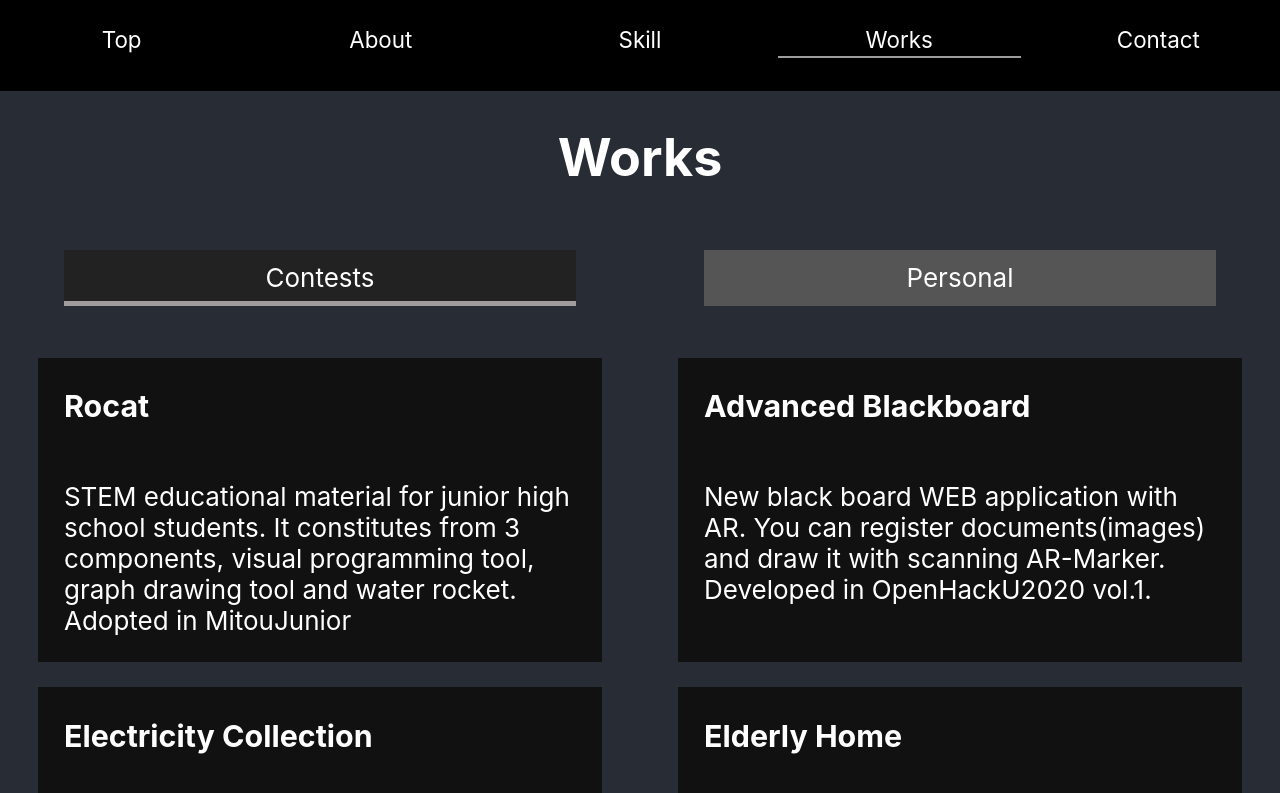
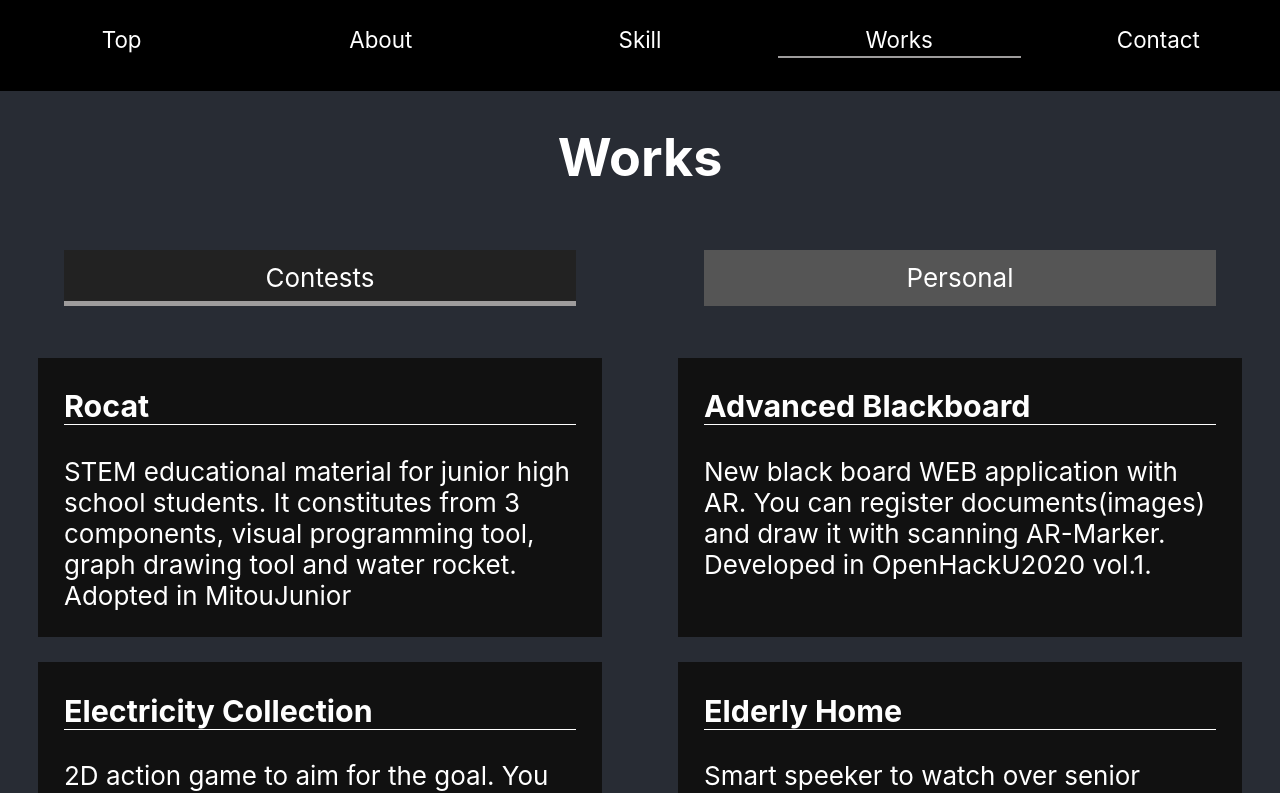
Before and after one commit to isso0424/isso0424.github.io, a React (Create React App) app: page /works in a window 1280 px wide. Shown: the top 793 px of the page. Built offline with nearby package versions, Linux system fonts and the light colour scheme.

Commit message:
fix: works more readable

```diff
--- a/src/components/Work.scss
+++ b/src/components/Work.scss
@@ -13,11 +13,13 @@ div.work-card {
 
 h3.work-title {
   display: flex;
+  border-bottom: 1px solid #fff;
 }
 
 p.work-text {
   display: flex;
   word-wrap: normal;
+  margin-top: 0;
 }
 
 @keyframes worksIn {
```
